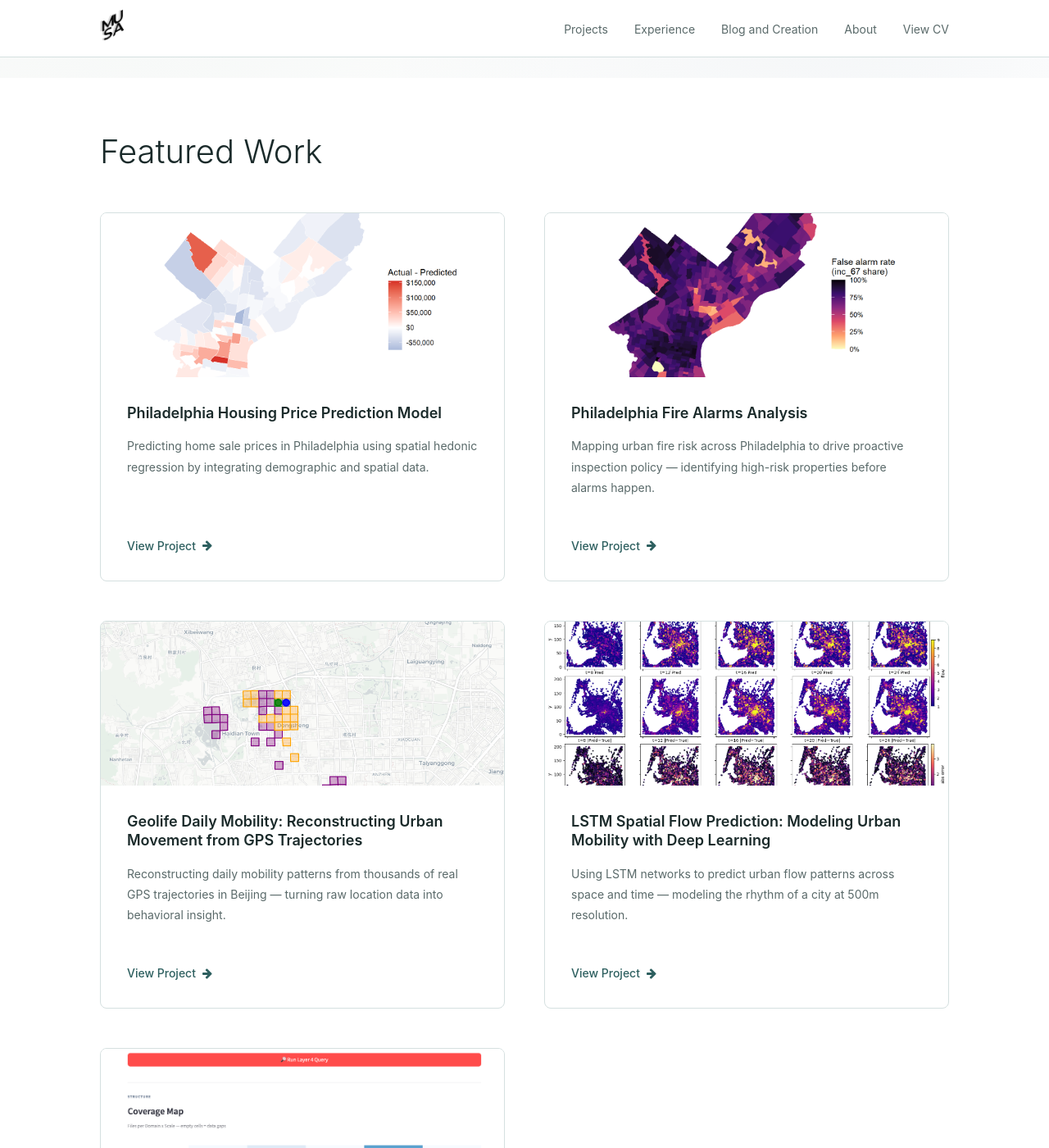
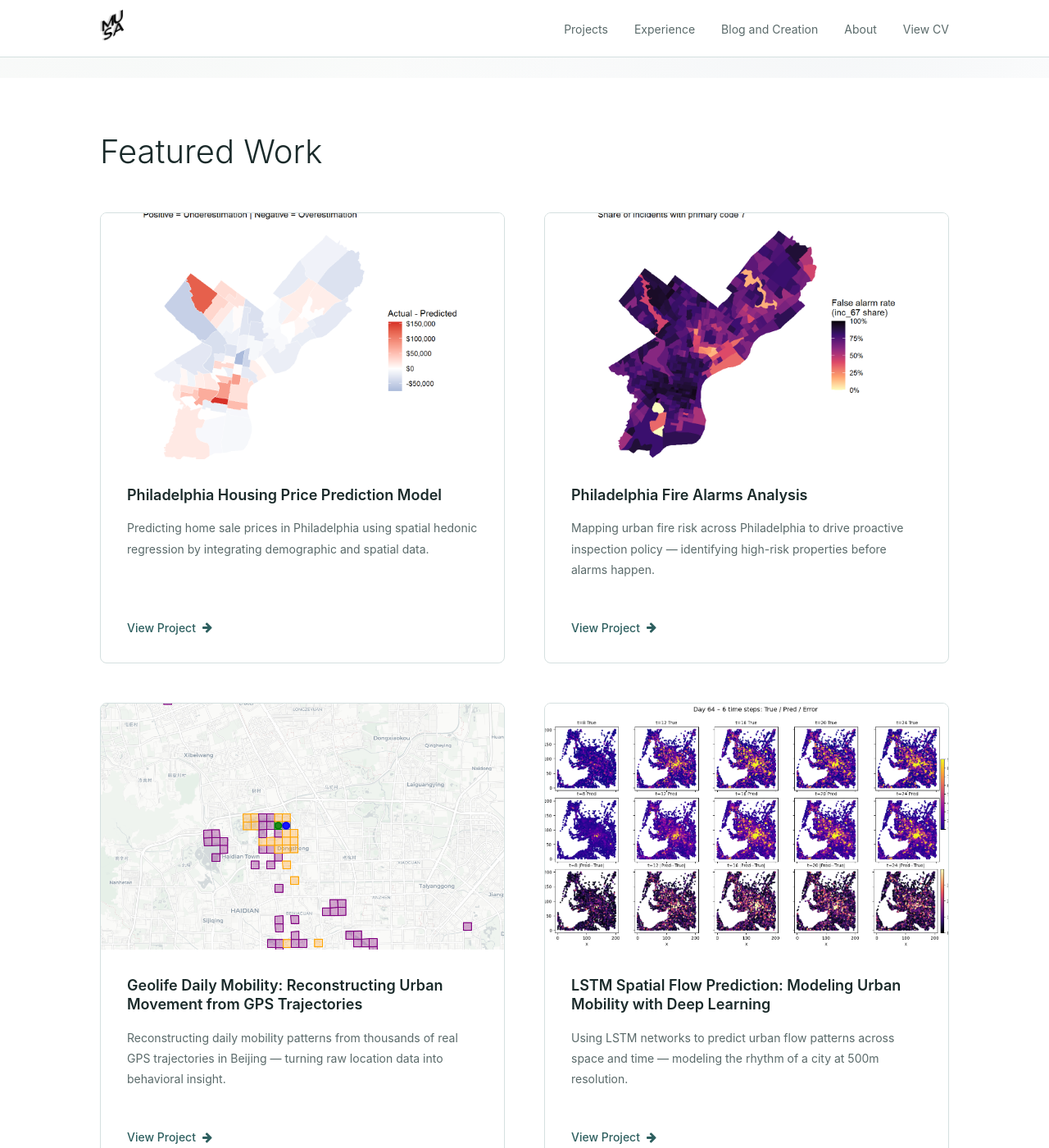
Before and after one commit to lluluciano0505/luciano_musa, a Jekyll site: the page built from index.md, in a window 1280 px wide and 1400 px high, scrolled down 575 px. Shown: the whole window at 82% size. Built offline with Jekyll 4.4.1, drawn with Linux system fonts in a browser that asks for light colours.

Commit message:
Increase CV iframe height and project card image height
Co-Authored-By: Claude Sonnet 4.6 <noreply@anthropic.com>

```diff
--- a/_sass/nordic-theme.scss
+++ b/_sass/nordic-theme.scss
@@ -375,7 +375,7 @@ nav a {
 
 .project-image {
   width: 100%;
-  height: 200px;
+  height: 300px;
   background: linear-gradient(135deg, var(--color-bg-dark) 0%, var(--color-accent-blue) 100%);
   object-fit: cover;
 }
@@ -674,3 +674,24 @@ footer {
     grid-template-columns: 1fr;
   }
 }
+
+// ============================================================================
+// RESUME / CV PAGE
+// ============================================================================
+
+.resume-viewer {
+  margin-top: var(--spacing-lg);
+}
+
+.resume-frame {
+  width: 100%;
+  height: 85vh;
+  min-height: 700px;
+  border: 1px solid var(--color-border);
+  border-radius: 8px;
+}
+
+.resume-fallback {
+  margin-top: var(--spacing-sm);
+  font-size: var(--font-size-sm);
+}
```
